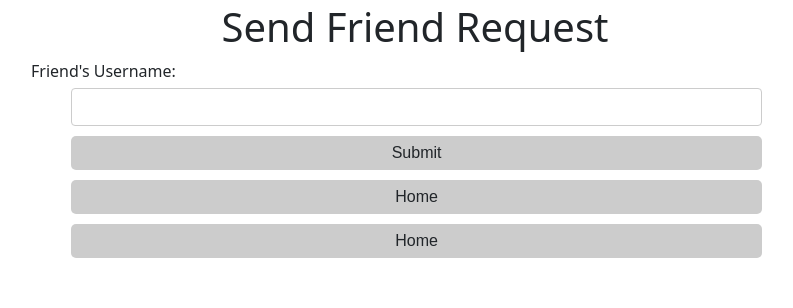
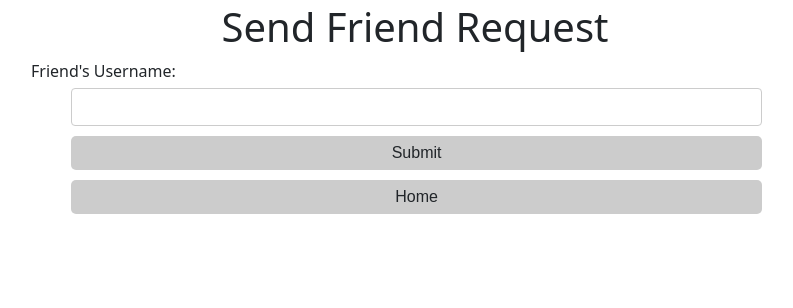
Before and after one commit to david-bieger/DatabaseSystemsFinal, a PHP site: page /cs4750/friends.php in a window 1280 px wide. Shown: the part 133-441 px from the top of the page, without its empty margins (225-1018 px from the left). Run offline with PHP 8.4, Linux system fonts and the light colour scheme; data comes from the database, SQL or seed files in the repository; data that the repository does not hold is empty.

Commit message:
deleted extra home button on friends page

```diff
--- a/friends.php
+++ b/friends.php
@@ -194,12 +194,6 @@ $statement3->closeCursor();
         <input type="hidden" name="username" value="<?php echo $username; ?>" />
         <input type="submit" value="Home" class="btn" />
     </form>
-    <form id="home" action="http://localhost/cs4750/DatabaseSystemsFinal/home.php" method="get">
-        <!-- Pass the username as a query parameter -->
-        <input type="hidden" name="username" value="<?php echo $username; ?>" />
-        <input type="submit" value="Home" class="btn" />
-    </form>
-
     </div>
 
 <script src="https://cdn.jsdelivr.net/npm/bootstrap@5.1.3/dist/js/bootstrap.bundle.min.js" integrity="sha384-ka7Sk0Gln4gmtz2MlQnikT1wXgYsOg+OMhuP+IlRH9sENBO0LRn5q+8nbTov4+1p" crossorigin="anonymous"></script>
```
